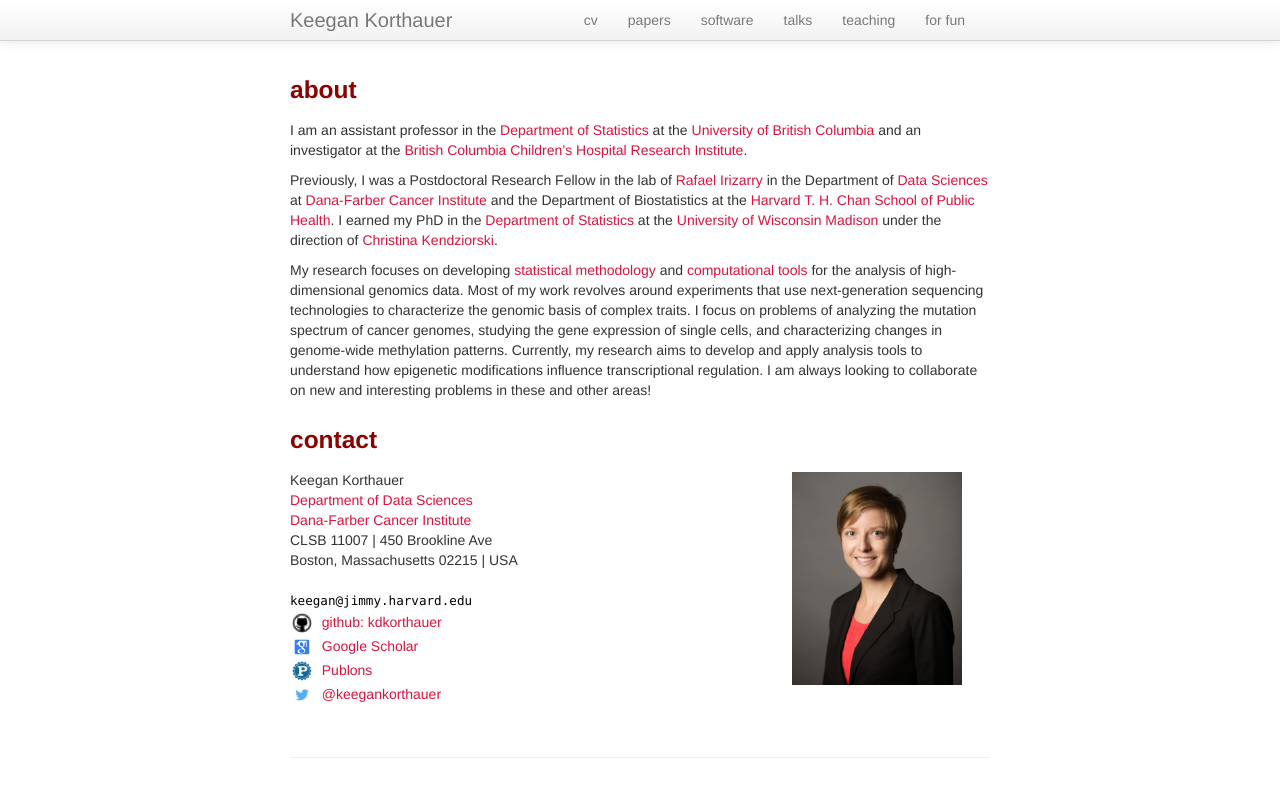
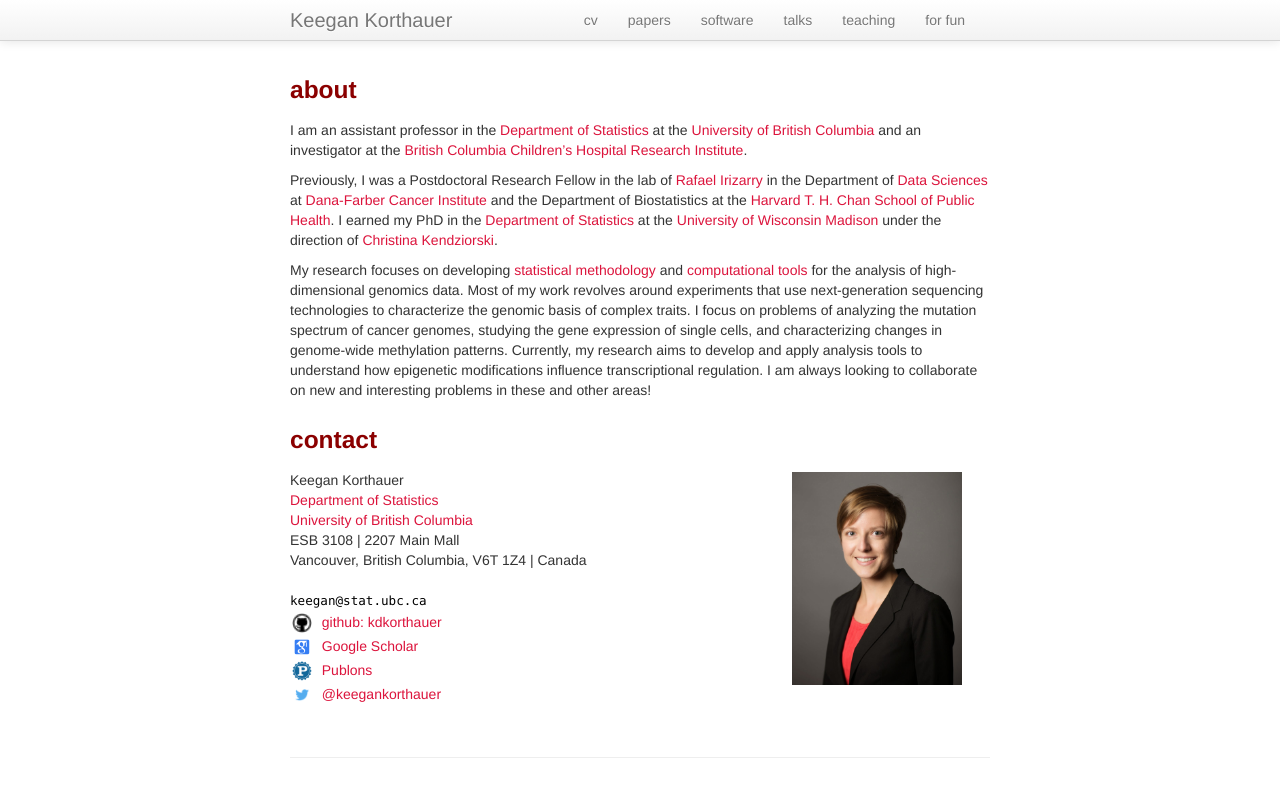
Before and after one commit to kdkorthauer/kdkorthauer.github.io, a Jekyll site: the page built from index.md, in a window 1280 px wide. Shown: the top 797 px of the page. Built offline with Jekyll 4.4.1, drawn with Linux system fonts in a browser that asks for light colours.

Commit message:
update contact info

```diff
--- a/index.md
+++ b/index.md
@@ -27,15 +27,15 @@ My research focuses on developing [statistical methodology](papers.html) and [co
     <div class="row-fluid">
         <div class="span5">
             Keegan Korthauer<br/>
-            <a href=" http://datasciences.dfci.harvard.edu">Department of Data Sciences</a><br/>
-            <a href="https://www.dana-farber.org">Dana-Farber Cancer Institute</a><br/>
-            CLSB 11007 | 450 Brookline Ave<br/>
-            Boston, Massachusetts 02215 | USA<br/><br/>
+            <a href="https://www.stat.ubc.ca">Department of Statistics</a><br/>
+            <a href="https://www.ubc.ca">University of British Columbia</a><br/>
+            ESB 3108 | 2207 Main Mall<br/>
+            Vancouver, British Columbia, V6T 1Z4 | Canada<br/><br/>
 
             <div id="hide_email">
-        <code>kee</code><b>I</b><code>gan</code><b>don't</b><code>@</code><b>want</b><code>jim</code><b>spam!
-        </b><code>my</code><b>So</b><code>.</code><b>please</b><code>harv</code><b>leave
-        </b><code>ard</code><b>me</b><code>.</code><b>alone</b><code>e</code><b>!</b><code>du</code>
+        <code>kee</code><b>I</b><code>gan</code><b>don't</b><code>@</code><b>want</b><code>st</code><b>spam!
+        </b><code>at</code><b>So</b><code>.</code><b>please</b><code>ubc</code><b>leave
+        </b><code>.</code><b>mealone</b><code>ca</code>
             </div>
         <a href="https://github.com/kdkorthauer"><img style="width:20px;height:20px;" src="../assets/img/github.png" title="GitHub logo">&nbsp; github: kdkorthauer</a><br/>
         <a href="https://scholar.google.com/citations?user=spd-KjUAAAAJ&hl=en"><img style="width:20px;height:20px;" src="../assets/img/scholar.png" title="Google Scholar logo">&nbsp; Google Scholar</a><br/>
```
Also changed, not shown: 1 other file.
